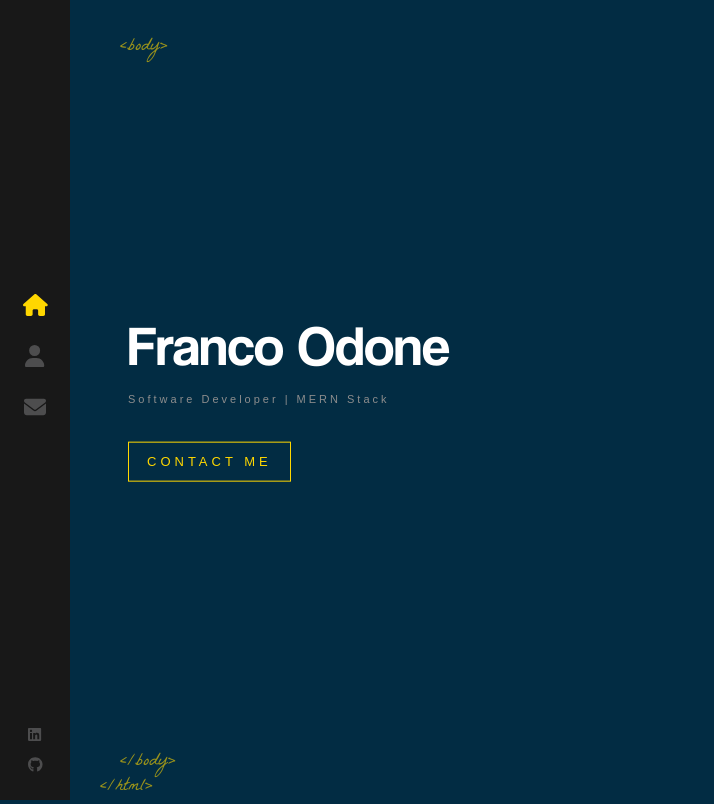
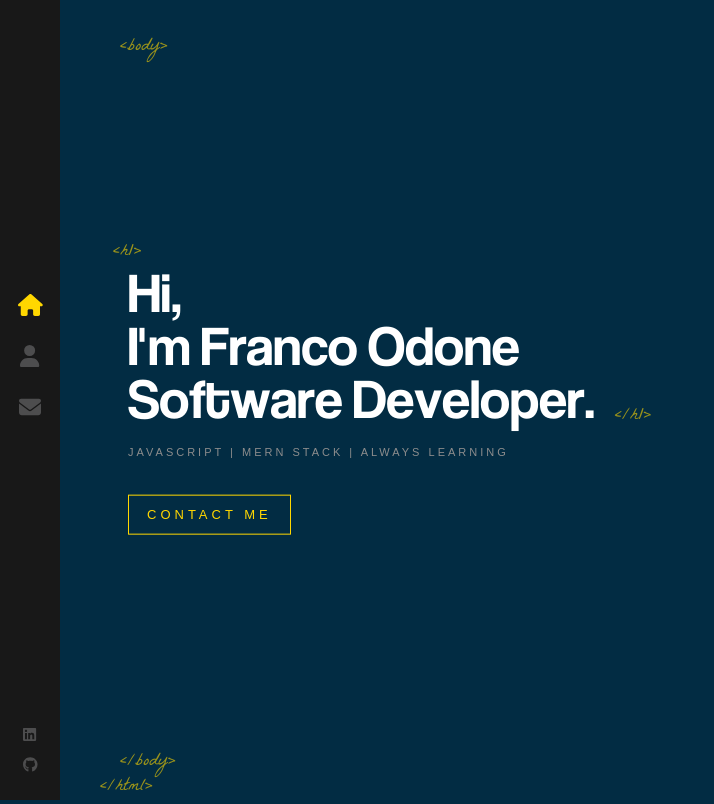
Before and after one commit to Franco-Odone/portfolio, a React (Create React App) app: page / in a window 1280 px wide. Shown: the whole page, without its empty margins (0-714 px from the left). Built offline with nearby package versions, Linux system fonts and the light colour scheme.

Commit message:
se hicieron avances en el componente home y las animaciones

```diff
--- a/src/App.js
+++ b/src/App.js
@@ -1,7 +1,8 @@
 import { Route, Routes } from 'react-router-dom';
 
-import { Layout } from './components/Layout/indexLayout';
-import { Home } from './components/Home/indexHome';
+import { Layout } from './components/Layout/Layout';
+import { Home } from './components/Home/Home';
+import { Default } from './components/PageNotFound/Default';
 
 import './App.scss';
 
@@ -12,6 +13,7 @@ function App() {
         <Route path="/" element={<Layout />}>
           <Route index element={<Home />} />
         </Route>
+        <Route path="*" element={<Default />} />
       </Routes>
     </>
   );
--- /dev/null
+++ b/src/components/AnimatedLetters/AnimatedLetters.js
@@ -0,0 +1,15 @@
+import './animatedletters.scss';
+
+const AnimatedLetters = ({ letterClass, strArray, index }) => {
+  return (
+    <span>
+      {strArray.map((char, i) => (
+        <span key={char + i} className={`${letterClass} _${i + index}`}>
+          {char}
+        </span>
+      ))}
+    </span>
+  );
+};
+
+export { AnimatedLetters };
--- /dev/null
+++ b/src/components/AnimatedLetters/animatedletters.scss
@@ -0,0 +1,27 @@
+.text-animate {
+    display: inline-block;
+    opacity: 0;
+    animation: bounceIn;
+    animation-duration: 1s;
+    animation-delay: 1s;
+    animation-fill-mode: forwards;
+    min-width: 10px;
+}
+
+.text-animate-hover {
+    min-width: 10px;
+    display: inline-block;
+    animation-fill-mode: both;
+
+    &:hover {
+        animation: rubberBand 1s;
+        color: #ffd700;
+    }
+}
+
+//sass for loop
+@for $i from 1 through 37 {
+    .text-animate._#{$i} {
+        animation-delay: #{calc($i / 10)}s;
+    }
+}
--- /dev/null
+++ b/src/components/Home/Home.js
@@ -0,0 +1,56 @@
+import { useEffect, useState } from 'react';
+import { Link } from 'react-router-dom';
+import { AnimatedLetters } from '../AnimatedLetters/AnimatedLetters';
+
+import './home.scss';
+
+const Home = () => {
+  const [letterClass, setLetterClass] = useState('text-animate');
+  const nameArray = 'Franco Odone'.split('');
+  const jobArray = 'Software Developer.'.split('');
+
+  useEffect(() => {
+    setTimeout(() => {
+      setLetterClass('text-animate-hover');
+    }, 4000);
+  }, []);
+
+  return (
+    <>
+      <div className="container home-page">
+        <div className="text-zone">
+          <h1>
+            <AnimatedLetters
+              letterClass={letterClass}
+              strArray={'Hi,'.split('')}
+              index={1}
+            />
+            <br />
+            <AnimatedLetters
+              letterClass={letterClass}
+              strArray={"I'm ".split('')}
+              index={4}
+            />
+            <AnimatedLetters
+              letterClass={letterClass}
+              strArray={nameArray}
+              index={8}
+            />
+            <br />
+            <AnimatedLetters
+              letterClass={letterClass}
+              strArray={jobArray}
+              index={19}
+            />
+          </h1>
+          <h2>JAVASCRIPT | MERN STACK | ALWAYS LEARNING </h2>
+          <Link to="/contact" className="contact-button">
+            CONTACT ME
+          </Link>
+        </div>
+      </div>
+    </>
+  );
+};
+
+export { Home };
--- a/src/components/Home/indexHome.scss
+++ b/src/components/Home/home.scss
@@ -16,36 +16,26 @@
         font-family: 'Coolvetica';
         font-weight: 400;
 
-        // &:before {
-        //     content: '<h1>';
-        //     font-family: 'La Belle Aurore', cursive;
-        //     color: #ffd700;
-        //     font-size: 18px;
-        //     position: absolute;
-        //     margin-top: -40px;
-        //     left: -15px;
-        //     opacity: 0.6;
-        // }
+        &:before {
+            content: '<h1>';
+            font-family: 'La Belle Aurore', cursive;
+            color: #ffd700;
+            font-size: 18px;
+            position: absolute;
+            margin-top: -40px;
+            left: -15px;
+            opacity: 0.6;
+        }
 
-        // &:after {
-        //     content: '<h1/>';
-        //     font-family: 'La Belle Aurore', cursive;
-        //     color: #ffd700;
-        //     font-size: 18px;
-        //     position: absolute;
-        //     margin-top: 18px;
-        //     margin-left: 20px;
-        //     animation: fadeIn 1s 1.7s backwards;
-        //     opacity: 0.6;
-        // }
-
-        img {
+        &:after {
+            content: '</h1>';
+            font-family: 'La Belle Aurore', cursive;
+            color: #ffd700;
+            font-size: 18px;
+            position: absolute;
+            margin-top: 18px;
             margin-left: 20px;
-            opacity: 0;
-            width: 32px;
-            height: auto;
-            animation: rotateIn 1s linear both;
-            animation-delay: 1.4s;
+            opacity: 0.6;
         }
     }
 
@@ -59,7 +49,7 @@
         animation: fadeIn 1s 1.8s backwards;
     }
 
-    .flat-button {
+    .contact-button {
         color: #ffd700;
         font-size: 13px;
         font-weight: 400;
@@ -70,7 +60,7 @@
         border: 1px solid #ffd700;
         margin-top: 25px;
         float: left;
-        animation: fadeInAnimation 1s 1.8s backwards;
+        animation: fadeIn 1s 1.8s backwards;
         white-space: nowrap;
 
         &:hover {
@@ -98,7 +88,7 @@
         box-sizing: border-box;
     }
 
-    .home-page .flat-button {
+    .home-page .contact-button {
         float: none;
         display: block;
         margin: 20px auto 0 auto;
--- a/src/components/Home/indexHome.js
+++ /dev/null
@@ -1,21 +0,0 @@
-import { Link } from 'react-router-dom';
-
-import './indexHome.scss';
-
-const Home = () => {
-  return (
-    <>
-      <div className="container home-page">
-        <div className="text-zone">
-          <h1>Franco Odone</h1>
-          <h2>Software Developer | MERN Stack </h2>
-          <Link to="/contact" className="flat-button">
-            CONTACT ME
-          </Link>
-        </div>
-      </div>
-    </>
-  );
-};
-
-export { Home };
--- a/src/components/Layout/indexLayout.js
+++ b/src/components/Layout/Layout.js
@@ -1,7 +1,7 @@
 import { Outlet } from 'react-router-dom';
 
-import { Sidebar } from '../Sidebar/indexSidebar';
-import './indexLayout.scss';
+import { Sidebar } from '../Sidebar/Sidebar';
+import './layout.scss';
 
 const Layout = () => {
   return (
--- /dev/null
+++ b/src/components/PageNotFound/Default.js
@@ -0,0 +1,12 @@
+import { useEffect } from 'react';
+import { useNavigate } from 'react-router-dom';
+
+const Default = () => {
+  const navigate = useNavigate();
+
+  useEffect(() => {
+    navigate('/');
+  }, [navigate]);
+};
+
+export { Default };
--- a/src/components/Sidebar/indexSidebar.js
+++ b/src/components/Sidebar/Sidebar.js
@@ -4,7 +4,7 @@ import { FontAwesomeIcon } from '@fortawesome/react-fontawesome';
 import { faEnvelope, faHome, faUser } from '@fortawesome/free-solid-svg-icons';
 import { faGithub, faLinkedin } from '@fortawesome/free-brands-svg-icons';
 
-import './indexSidebar.scss';
+import './sidebar.scss';
 
 const Sidebar = () => {
   return (
--- a/src/components/Sidebar/indexSidebar.scss
+++ b/src/components/Sidebar/sidebar.scss
@@ -1,27 +1,11 @@
 .nav-bar {
     background: #181818;
-    width: 70px;
+    width: 60px;
     height: 100%;
     position: absolute;
     top: 0;
     z-index: 3;
     min-height: 500px;
-
-    .logo {
-        display: block;
-        padding: 8px 0;
-
-        img {
-            display: block;
-            margin: 8px auto;
-            width: 85%;
-            height: auto;
-
-            &.sub-logo {
-                width: 90%;
-            }
-        }
-    }
 
     nav {
         display: block;
```
Also changed, not shown: src/components/Layout/layout.scss (renamed from src/components/Layout/indexLayout.scss).
